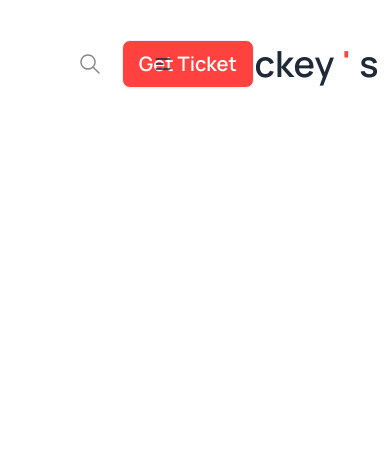
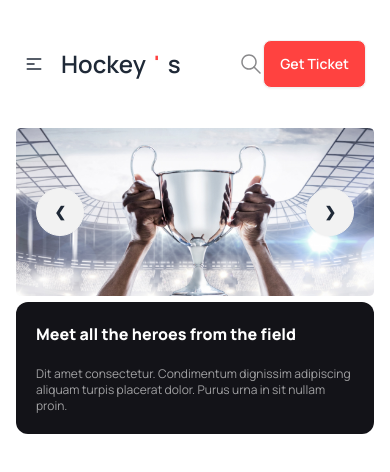
Before and after one commit to LIBx09/Hockey, a plain HTML site: page index.html in a window 390 px wide. Drawn offline with nearby package versions, Linux system fonts and the light colour scheme.

Commit message:
header push

```diff
--- a/index.html
+++ b/index.html
@@ -19,11 +19,11 @@
     </style>
 </head>
 <body class="manrope">
-    <header class="container mx-auto px-32">
+    <header class="container mx-auto px-4 lg:px-32">
         <div class="navbar py-10">
             <div class="navbar-start">
                 <div class="dropdown">
-                    <div tabindex="0" role="button" class="btn btn-ghost lg:hidden">
+                    <div tabindex="0" role="button" class="lg:hidden">
                         <svg xmlns="http://www.w3.org/2000/svg" class="h-5 w-5" fill="none" viewBox="0 0 24 24" stroke="currentColor"><path stroke-linecap="round" stroke-linejoin="round" stroke-width="2" d="M4 6h16M4 12h8m-8 6h16" /></svg>
                     </div>
                     <ul tabindex="0" class="menu menu-sm dropdown-content mt-3 z-[1] p-2 shadow bg-base-100 rounded-box w-52">
@@ -35,7 +35,7 @@
                         <li><a>Contact</a></li>
                     </ul>
                 </div>
-                <a class="btn btn-ghost text-4xl">Hockey<span class="text-[#FF4240]">'</span>s</a>
+                <a class="btn btn-ghost text-2xl md:text-3xl lg:text-4xl">Hockey<span class="text-[#FF4240]">'</span>s</a>
             </div>
             <div class="navbar-center hidden lg:flex">
                 <ul class="menu menu-horizontal px-1 text-base">
@@ -47,10 +47,40 @@
                 </ul>
             </div>
             <div class="navbar-end">
-                <img src="Images/Frame.svg" alt="" class="pr-5">
-                <a class="btn bg-[#FF4240] text-white text-[20px]">Get Ticket</a>
+                <img src="Images/Frame.svg" alt="" class=" md:pr-5">
+                <a class="btn bg-[#FF4240] text-white lg:text-[20px]">Get Ticket</a>
+            </div>
+        </div>
+        <!-- header slider section -->
+        <div>
+            <div class="carousel w-full">
+                <div id="slide1" class="carousel-item relative w-full">
+                    <img src="Images/slider.png" class="w-full h-full" />
+                    <div class="h-10 w-10 bg to-black absolute bg-cover">
+
+                    </div>
+                    <div class="absolute flex justify-between transform -translate-y-1/2 left-5 right-5 top-1/2">
+                        <a href="#slide1" class="btn btn-circle">❮</a>
+                        <a href="#slide2" class="btn btn-circle">❯</a>
+                    </div>
+                </div>
+                <div id="slide2" class="carousel-item relative w-full">
+                    <img src="Images/slider.png" class="w-full" />
+                    <div class="absolute flex justify-between transform -translate-y-1/2 left-5 right-5 top-1/2">
+                        <a href="#slide2" class="btn btn-circle bg-[#131318]">❮</a>
+                        <a href="#slide1" class="btn btn-circle bg-[#131318]">❯</a>
+                    </div>
+                </div>
+            </div>
+            <div class=" mx-auto bg-[#131318] rounded-xl p-5 lg:w-5/12 lg:-translate-y-40 lg:translate-x-44">
+                <h3 class="font-extrabold lg:text-base text-white pb-5 ">Meet all the heroes from the field</h3>
+                <p class=" text-[#FFFFFF99] text-xs">Dit amet consectetur. Condimentum dignissim adipiscing aliquam turpis placerat dolor. Purus urna in sit nullam proin. </p>
             </div>
         </div>
     </header>
+    <main class="container mx-auto px-32">
+
+    </main>
+
 </body>
 </html>
```
Also changed, not shown: Images/slider.png (renamed from Images/1.png).
